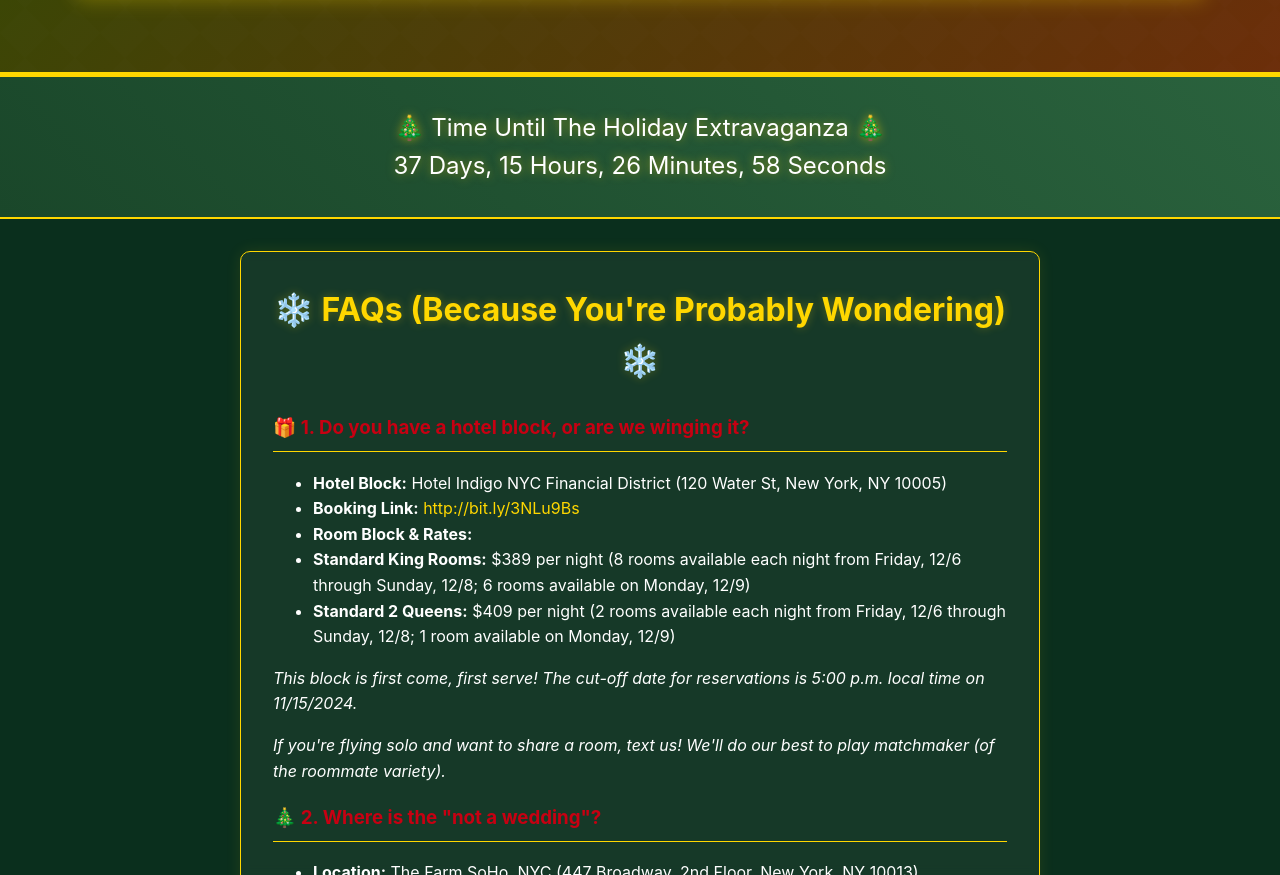
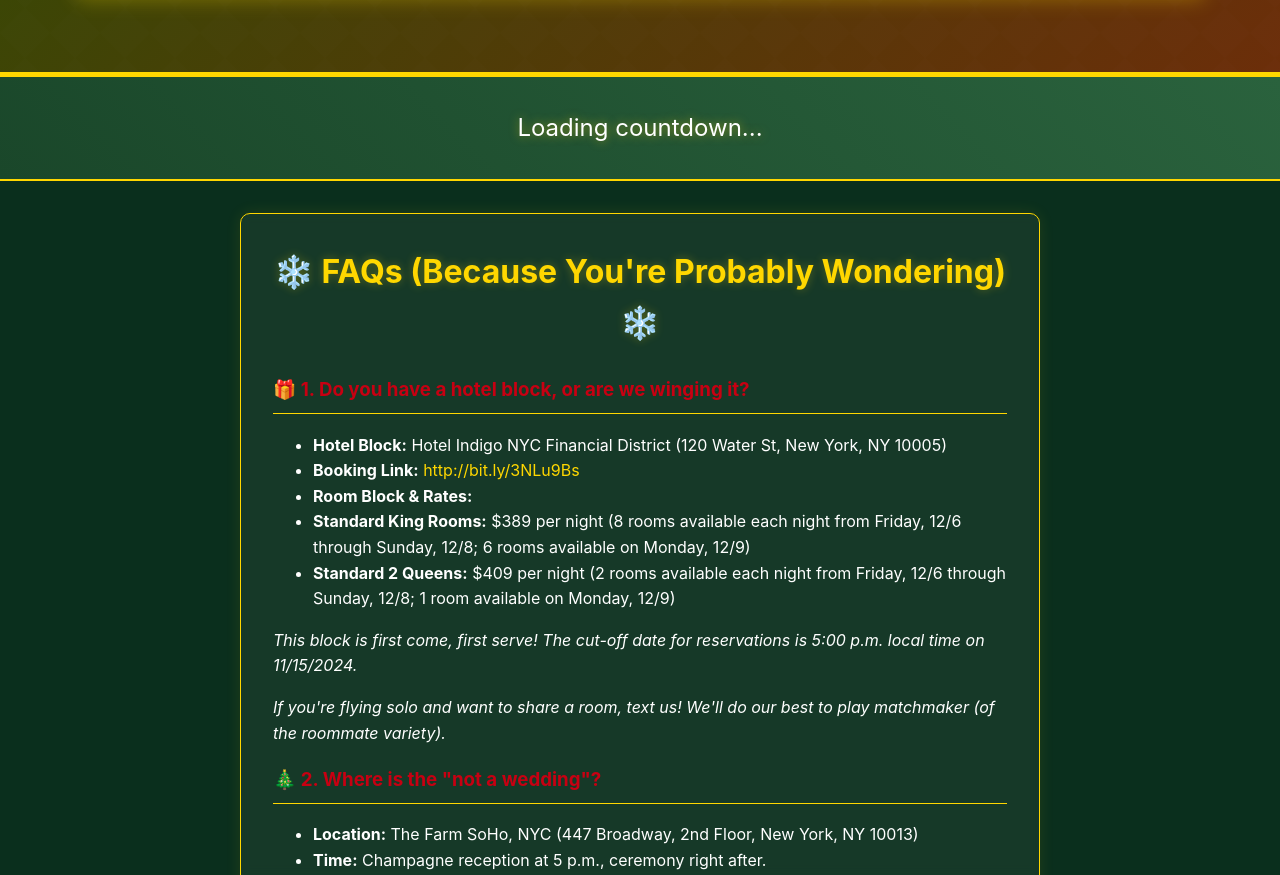
Before and after one commit to ebh123/ebh123.github.io, a plain HTML site: page index.html in a window 1280 px wide. Shown: the part 1442-2317 px from the top of the page. Drawn offline with Linux system fonts and the light colour scheme.

Commit message:
Update index.html

```diff
--- a/index.html
+++ b/index.html
@@ -282,29 +282,6 @@
         </div>
     </div>
 
-  <script>
-    function updateCountdown() {
-        const targetDate = new Date("2024-12-08T17:00:00");
-        const currentDate = new Date();
-        const difference = targetDate - currentDate;
 
-        if (difference < 0) {
-            document.getElementById('countdown').innerHTML = "🎄 The Holiday Extravaganza has begun! 🎄";
-            return;
-        }
-
-        const days = Math.floor(difference / (1000 * 60 * 60 * 24));
-        const hours = Math.floor((difference / (1000 * 60 * 60)) % 24);
-        const minutes = Math.floor((difference / (1000 * 60)) % 60);
-        const seconds = Math.floor((difference / 1000) % 60);
-
-        document.getElementById('countdown').innerHTML =
-            `🎄 Time Until The Holiday Extravaganza 🎄<br>
-             ${days} Days, ${hours} Hours, ${minutes} Minutes, ${seconds} Seconds`;
-    }
-
-    updateCountdown();
-    setInterval(updateCountdown, 1000);
-</script>
 </body>
 </html>
```
